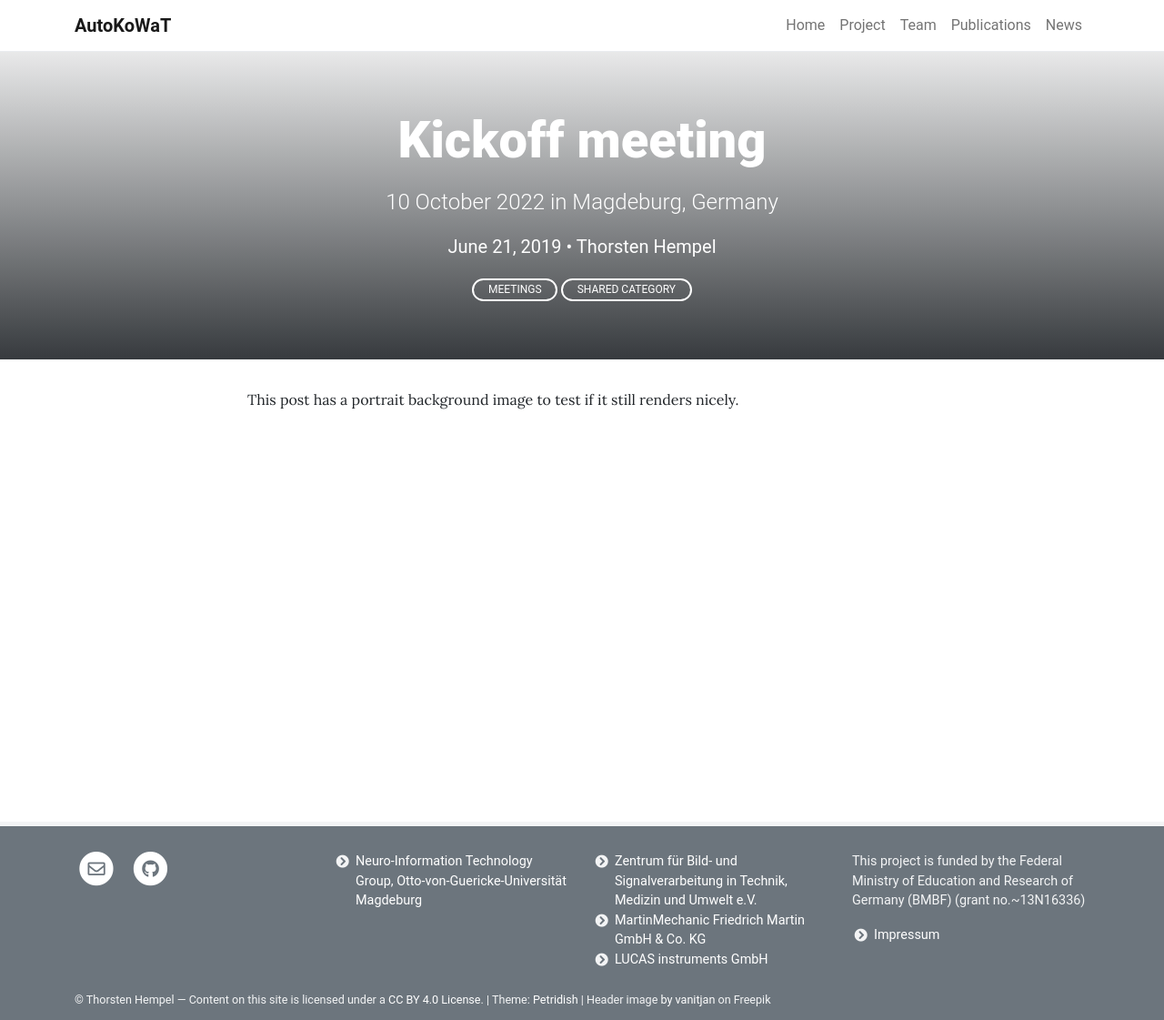
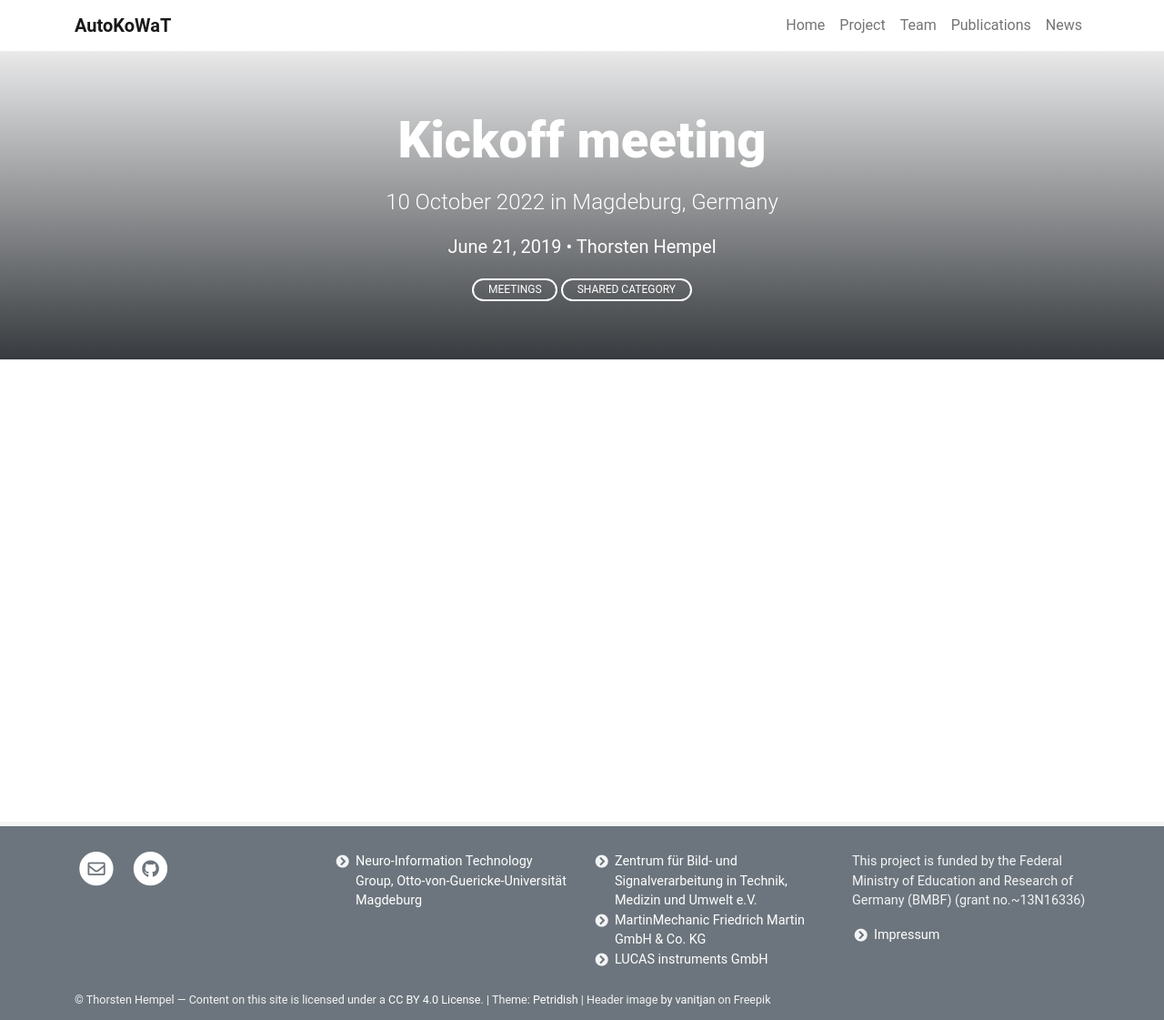
Before and after one commit to autokowat/autokowat.github.io, a Jekyll site: the page built from _posts/2019-06-21-kickoff-meeting.md, in a window 1280 px wide. Shown: the whole page at 91% size. Built offline with Jekyll 4.4.1, drawn with Linux system fonts in a browser that asks for light colours.

Commit message:
Add kick off post

```diff
--- a/_posts/2019-06-21-kickoff-meeting.md
+++ b/_posts/2019-06-21-kickoff-meeting.md
@@ -1,9 +1,7 @@
 ---
 title: Kickoff meeting
 description: 10 October 2022 in Magdeburg, Germany
-background: /_posts/Kickoff-Meeting.jpg
+background: _posts/Kickoff-Meeting.jpg
 author: [Thorsten Hempel]
 categories: [Meetings, Shared category]
 ---
-
-This post has a portrait background image to test if it still renders nicely.
```
